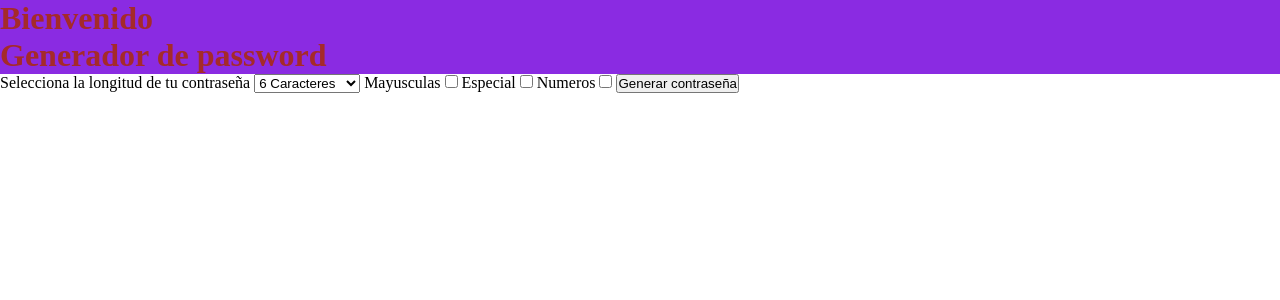
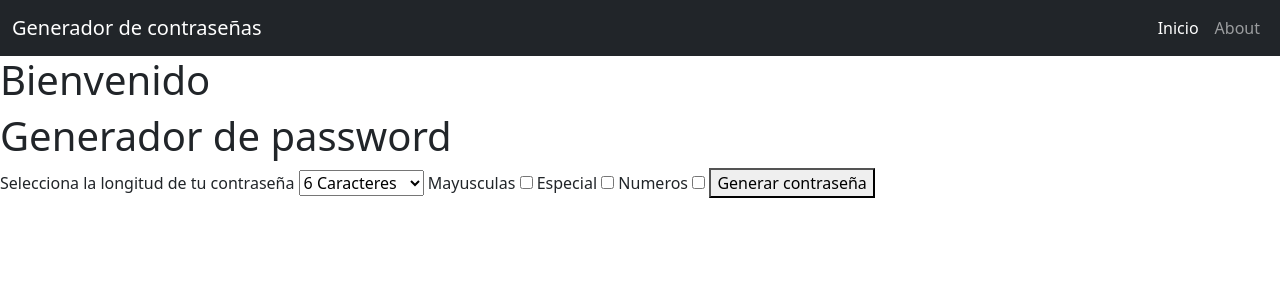
Before and after one commit to dancadev/contrasenas, a Django app: page / in a window 1280 px wide. Shown: the top 300 px of the page. Run offline with Django 4.2, Linux system fonts and the light colour scheme.

Commit message:
generacion de links de menus

```diff
--- a/password_generator/generator/static/style.css
+++ b/password_generator/generator/static/style.css
@@ -2,14 +2,4 @@
     box-sizing: border-box;
     margin: 0;
     padding: 0;
-
 }
-
-h1{
-    color: brown;
-    background-color: blueviolet;
-}
-p{
-    font-family: Verdana, Geneva, Tahoma, sans-serif;
-    font-weight: 22px;
-}
--- a/password_generator/generator/templates/generator/inicio.html
+++ b/password_generator/generator/templates/generator/inicio.html
@@ -1,16 +1,8 @@
-<!DOCTYPE html>
-<html lang="es">
-<head>
-    <meta charset="UTF-8">
-    <meta http-equiv="X-UA-Compatible" content="IE=edge">
-    <meta name="viewport" content="width=device-width, initial-scale=1.0">
-    {% load static %}
-    <link rel="stylesheet" href="/password_generator/generator/static/style.css">
-    <title>INICIO</title>
-</head>
-<body>
+{% extends 'generator/layout.html'%}
+
+{% block content %}
     <h1>Bienvenido</h1>
-    <form action="password" method="get">
+    <form action="{% url 'password' %}" method="get">
         <h1>Generador de password</h1>
         <label for="length">Selecciona la longitud de tu contraseña</label>
         <select name="length" id="length">
@@ -35,5 +27,4 @@
 
         <button type="submit">Generar contraseña</button>
     </form>
-</body>
-</html>
+{% endblock%}
--- /dev/null
+++ b/password_generator/generator/templates/generator/layout.html
@@ -0,0 +1,16 @@
+<!DOCTYPE html>
+<html lang="es">
+<head>
+    <meta charset="UTF-8">
+    <meta http-equiv="X-UA-Compatible" content="IE=edge">
+    <meta name="viewport" content="width=device-width, initial-scale=1.0">
+    <!-- CSS only -->
+    <link href="https://cdn.jsdelivr.net/npm/bootstrap@5.2.0-beta1/dist/css/bootstrap.min.css" rel="stylesheet" integrity="sha384-0evHe/X+R7YkIZDRvuzKMRqM+OrBnVFBL6DOitfPri4tjfHxaWutUpFmBp4vmVor" crossorigin="anonymous">
+    <title>Generador de contraseña</title>
+</head>
+<body>
+    {% include 'generator/parcial/_navbar.html'%}
+    {% block content %}
+    {% endblock %}
+</body>
+</html>
--- /dev/null
+++ b/password_generator/generator/templates/generator/parcial/_navbar.html
@@ -0,0 +1,19 @@
+<nav class="navbar navbar-expand-lg  navbar-dark bg-dark">
+    <div class="container-fluid">
+      <a class="navbar-brand" href="/">Generador de contraseñas</a>
+      <button class="navbar-toggler" type="button" data-bs-toggle="collapse" data-bs-target="#navbarNavDropdown" aria-controls="navbarNavDropdown" aria-expanded="false" aria-label="Toggle navigation">
+        <span class="navbar-toggler-icon"></span>
+      </button>
+      <div class="collapse navbar-collapse" id="navbarNavDropdown">
+        <ul class="navbar-nav ms-auto">
+          <li class="nav-item">
+            <a class="nav-link active" aria-current="page" href="/">Inicio</a>
+          </li>
+          <li class="nav-item">
+            <a class="nav-link" href="/about">About</a>
+          </li>
+
+        </ul>
+      </div>
+    </div>
+  </nav>
--- a/password_generator/password_generator/urls.py
+++ b/password_generator/password_generator/urls.py
@@ -21,5 +21,5 @@ urlpatterns = [
     #path('admin/', admin.site.urls),
     path('about', views.about),
     path('', views.inicio),
-    path('password',views.password),
+    path('contraseña',views.password,name='password'),
 ]
```
Also changed, not shown: password_generator/generator/templates/generator/about.html (+3 -13 lines), password_generator/generator/templates/generator/password.html (+8 -13 lines).
